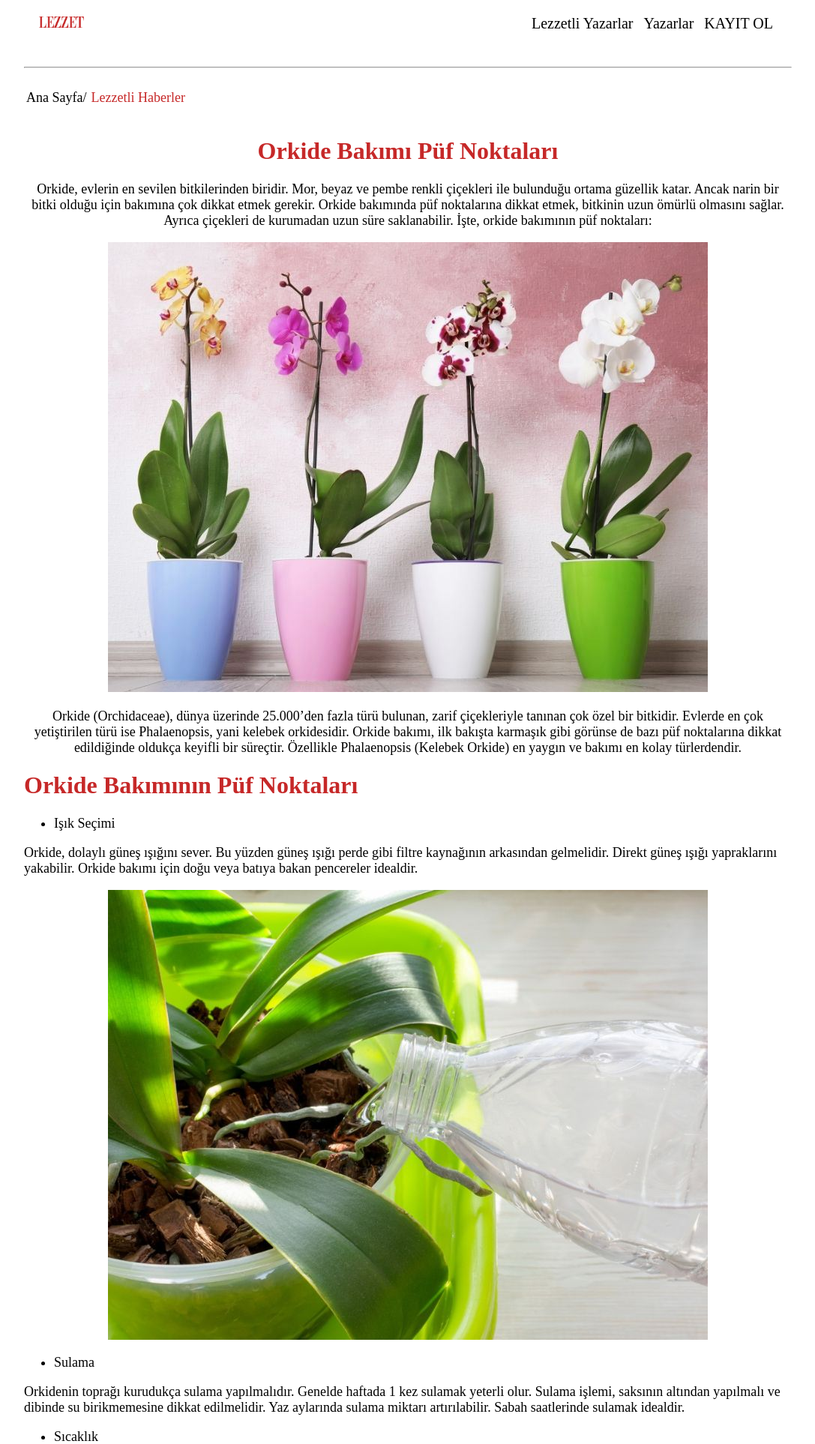
After one commit to rmomerfaruk/foodWebSite, a PHP site: page /orkide.html in a window 1280 px wide. The commit adds this page. Shown: the top 1926 px of the page at 75% size, without its empty margins (96-1183 px from the left). Run offline with PHP 8.4, Linux system fonts and the light colour scheme.

Commit message:
yeni dosyalar eklendi

```diff
--- /dev/null
+++ b/orkide.css
@@ -0,0 +1,83 @@
+body{
+    width: 80%;
+    margin: auto;
+}
+
+
+
+.navbar{
+    display: flex;
+    justify-content: space-between;
+    align-items: center;
+    margin:20px;
+
+
+}
+
+.navbar a{
+    text-decoration: none;
+    margin: 5px;
+    font-size: 20px;
+    color: black;
+}
+
+.navbar a:hover{
+
+    color: #c62828;
+
+}
+
+.gecis{
+    display: flex;
+    align-items: center;
+}
+.gecis a{
+    text-decoration: none;
+    color: black;
+    font-weight: 400;
+    font-size: 18px;
+    padding: 3px;
+
+}
+.gecis a:hover{
+    color:blue;
+}
+
+.gecis p{
+    color: #c62828;
+    font-weight: 400;
+    font-size: 18px;
+    padding: 3px;
+}
+h1{
+     color: #c62828;
+}
+p{
+    font-size: 18px;
+}
+.banner{
+    text-align: center;
+}
+.footer{
+display: flex;
+justify-content:space-around;
+margin-top: 30px;
+background-color: #E59A26;
+
+}
+.footer .socialMedia{
+    display: flex;
+    justify-content: center;
+    align-items: center;
+}
+.footer .socialMedia a{
+    margin: 10px;
+}
+.footer p{
+    font-size: 28px;
+
+}
+
+.footer a{
+    font-size: 30px;
+}
--- /dev/null
+++ b/orkide.html
@@ -0,0 +1,89 @@
+<!DOCTYPE html>
+<html lang="en">
+<head>
+    <meta charset="UTF-8">
+    <meta name="viewport" content="width=device-width, initial-scale=1.0">
+    <title>Document</title>
+    <link rel="stylesheet" href="orkide.css">
+    <link rel="stylesheet" href="https://cdnjs.cloudflare.com/ajax/libs/font-awesome/6.7.2/css/all.min.css"
+        integrity="sha512-Evv84Mr4kqVGRNSgIGL/F/aIDqQb7xQ2vcrdIwxfjThSH8CSR7PBEakCr51Ck+w+/U6swU2Im1vVX0SVk9ABhg=="
+        crossorigin="anonymous" referrerpolicy="no-referrer" />
+</head>
+<body>
+      <div class="navbar">
+        <div>
+            <img src="image/lezzet.jpg" alt="" style="width:60px; height: auto;">
+        </div>
+        <div>
+
+            <a href="#lezzetli-yazarlar">Lezzetli Yazarlar</a>
+            <a href="">Yazarlar</a>
+            <a href="kayitekrani.php">KAYIT OL</a>
+
+
+        </div>
+
+    </div>
+    <br>
+    <hr>
+     <div class="gecis">
+        <a href="index.php">Ana Sayfa/</a>
+        <p>Lezzetli Haberler</p>
+    </div>
+    <div class="banner">
+        <h1>Orkide Bakımı Püf Noktaları</h1>
+        <p>Orkide, evlerin en sevilen bitkilerinden biridir. Mor, beyaz ve pembe renkli çiçekleri ile bulunduğu ortama güzellik katar. Ancak narin bir bitki olduğu için bakımına çok dikkat etmek gerekir. Orkide bakımında püf noktalarına dikkat etmek, bitkinin uzun ömürlü olmasını sağlar. Ayrıca çiçekleri de kurumadan uzun süre saklanabilir. İşte, orkide bakımının püf noktaları:
+    </p>
+    <img src="image/orkidebakimi.jpg" alt="">
+    <p>Orkide (Orchidaceae), dünya üzerinde 25.000’den fazla türü bulunan, zarif çiçekleriyle tanınan çok özel bir bitkidir. Evlerde en çok yetiştirilen türü ise Phalaenopsis, yani kelebek orkidesidir. Orkide bakımı, ilk bakışta karmaşık gibi görünse de bazı püf noktalarına dikkat edildiğinde oldukça keyifli bir süreçtir. Özellikle Phalaenopsis (Kelebek Orkide) en yaygın ve bakımı en kolay türlerdendir.
+
+    </p>
+    </div>
+    <h1>Orkide Bakımının Püf Noktaları</h1>
+    <ul>
+        <li style="font-size: 18px;">Işık Seçimi</li>
+    </ul>
+    <p>Orkide, dolaylı güneş ışığını sever. Bu yüzden güneş ışığı perde gibi filtre kaynağının arkasından gelmelidir. Direkt güneş ışığı yapraklarını yakabilir. Orkide bakımı için doğu veya batıya bakan pencereler idealdir.
+
+</p>
+<div style="text-align: center;">
+<img src="image/orkidesulama.jpeg" alt="">
+</div>
+
+<ul>
+    <li style="font-size: 18px;">Sulama
+    </li>
+</ul>
+<p>Orkidenin toprağı kurudukça sulama yapılmalıdır. Genelde haftada 1 kez sulamak yeterli olur. Sulama işlemi, saksının altından yapılmalı ve dibinde su birikmemesine dikkat edilmelidir. Yaz aylarında sulama miktarı artırılabilir. Sabah saatlerinde sulamak idealdir.</p>
+<ul>
+    <li style="font-size: 18px;">Sıcaklık</li>
+</ul>
+<p>Orkideler, 18-28 derece arasındaki sıcaklıkta çok mutlu olur. Bu yüzden balkon ve bahçe yerine evlerin içinde yetiştirilmesi daha uygundur. Ani sıcaklık farkları, tomurcuk dökümüne neden olabilir. </p>
+<div style="text-align: center;">
+<img src="image/orkidenem.jpeg" alt="">
+</div>
+
+<ul>
+    <li style="font-size: 18px;">Nem</li>
+</ul>
+<p>Orkide yüksek nemi sever. Nem oranı %40-70 arasında olmalıdır. Ev çok kuruysa, orkidenin yanına su kabı koyabilir veya nemlendirici cihaz kullanabilirsiniz. Yapraklarına sık sık su püskürtmek mantar riskini artırır. </p>
+<ul>
+    <li style="font-size: 18px;">Toprak ve Gübreleme</li>
+</ul>
+<p>Orkideler klasik toprakta yaşayamaz. Ağaç kabuğu, perlit ve hindistan cevizi lifi karışımı kullanılır. Saksı şeffaf olursa kökler ışık alır ve gelişimi kolay izlenir. Ayda 1 kere özel orkide besini (sıvı gübre) verilebilir. Çiçeklenme döneminde gübre vermek daha çok tomurcuk oluşumunu destekler. Çiçekleri döküldükten sonra, dalın üzerindeki boş boğumlardan birinin 1 cm üstünden kes. Böylece yeni çiçekler aynı daldan çıkabilir. Dal kurursa tamamen kesip yeniden filizlenmesini bekle.</p>
+
+
+  <div class="footer">
+            <div>
+                  <p>LEZZET | Tüm Hakları Saklıdır</p>
+            </div>
+            <div class="socialMedia">
+                 <a href=""><i class="fa-brands fa-instagram"></i></a>
+                 <a href=""><i class="fa-brands fa-square-x-twitter"></i></a>
+                 <a href=""><i class="fa-brands fa-facebook"></i></a>
+            </div>
+        </div>
+
+
+</body>
+</html>
```
Also changed, not shown: index.html (renamed from index.php, +39 -6 lines), lezzetliHaberler.html (deleted, +0 -30 lines), style.css (+19 -0 lines), tempurakarides.css (added, +87 -0 lines), tempurakarides.html (added, +76 -0 lines), image/orkidebakimi.jpg (added), image/orkidenem.jpeg (added), image/orkidesulama.jpeg (added), image/tempurakarides.jpg (added), lezzetliHaberler.css (deleted).
